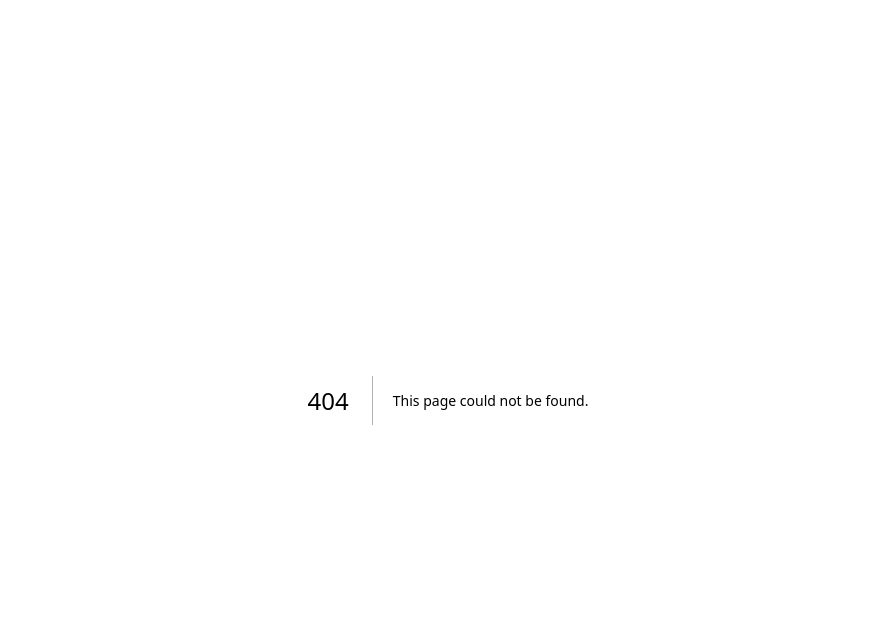
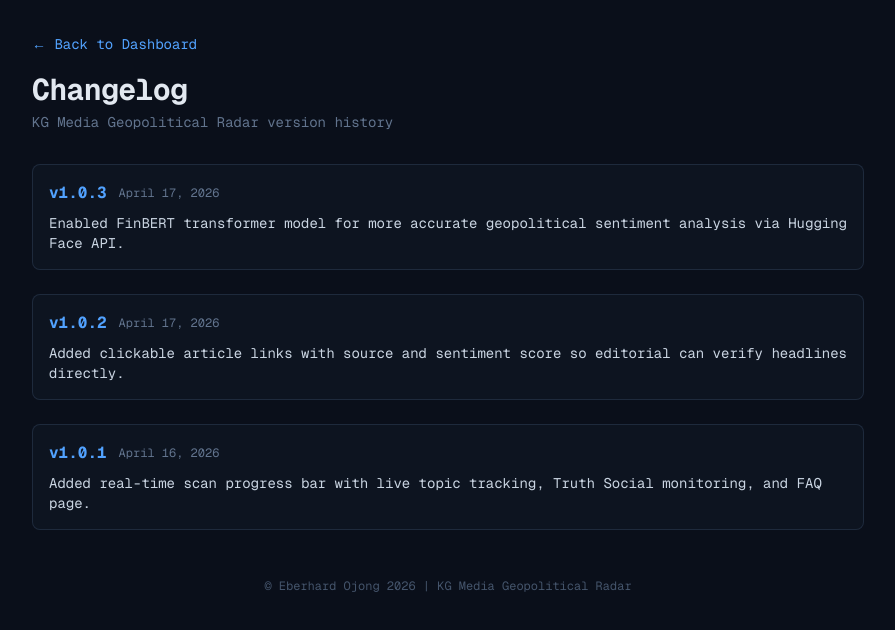
Before and after one commit to eberhard0/kmn-geopolitical-radar, a Next.js app: page /changelog in a window 1280 px wide. Before the commit this address had no page. Shown: the top 630 px of the page, without its empty margins (192-1087 px from the left). Built offline with nearby package versions, Linux system fonts and the light colour scheme.

Commit message:
Add changelog page, update version to v1.0.3

```diff
--- /dev/null
+++ b/app/changelog/page.tsx
@@ -0,0 +1,53 @@
+export default function Changelog() {
+  return (
+    <main className="min-h-screen p-4 md:p-8 max-w-4xl mx-auto">
+      <div className="mb-8">
+        <a href="/" className="text-blue-400 hover:text-blue-300 text-sm">
+          &larr; Back to Dashboard
+        </a>
+        <h1 className="text-2xl md:text-3xl font-bold tracking-tight mt-4">
+          Changelog
+        </h1>
+        <p className="text-sm text-slate-500 mt-1">
+          KG Media Geopolitical Radar version history
+        </p>
+      </div>
+
+      <div className="space-y-6">
+        <div className="border border-slate-700/50 rounded-lg p-4 bg-slate-800/20">
+          <div className="flex items-center gap-3 mb-2">
+            <span className="text-blue-400 font-bold">v1.0.3</span>
+            <span className="text-xs text-slate-500">April 17, 2026</span>
+          </div>
+          <p className="text-sm text-slate-300">
+            Enabled FinBERT transformer model for more accurate geopolitical sentiment analysis via Hugging Face API.
+          </p>
+        </div>
+
+        <div className="border border-slate-700/50 rounded-lg p-4 bg-slate-800/20">
+          <div className="flex items-center gap-3 mb-2">
+            <span className="text-blue-400 font-bold">v1.0.2</span>
+            <span className="text-xs text-slate-500">April 17, 2026</span>
+          </div>
+          <p className="text-sm text-slate-300">
+            Added clickable article links with source and sentiment score so editorial can verify headlines directly.
+          </p>
+        </div>
+
+        <div className="border border-slate-700/50 rounded-lg p-4 bg-slate-800/20">
+          <div className="flex items-center gap-3 mb-2">
+            <span className="text-blue-400 font-bold">v1.0.1</span>
+            <span className="text-xs text-slate-500">April 16, 2026</span>
+          </div>
+          <p className="text-sm text-slate-300">
+            Added real-time scan progress bar with live topic tracking, Truth Social monitoring, and FAQ page.
+          </p>
+        </div>
+      </div>
+
+      <div className="mt-12 text-center text-xs text-slate-600">
+        &copy; Eberhard Ojong 2026 | KG Media Geopolitical Radar
+      </div>
+    </main>
+  );
+}
--- a/app/faq/page.tsx
+++ b/app/faq/page.tsx
@@ -179,7 +179,11 @@ export default function FAQ() {
 
       {/* Footer */}
       <div className="mt-12 text-center text-xs text-slate-600">
-        &copy; Eberhard Ojong 2026 | KG Media Geopolitical Radar v1.0 | KG Media News
+        &copy; Eberhard Ojong 2026 | KG Media Geopolitical Radar{" "}
+        <a href="/changelog" className="text-blue-400 hover:text-blue-300 underline">
+          v1.0.3
+        </a>{" "}
+        | KG Media News
       </div>
     </main>
   );
--- a/app/page.tsx
+++ b/app/page.tsx
@@ -429,8 +429,11 @@ export default function Dashboard() {
 
       {/* Footer */}
       <div className="mt-8 text-center text-xs text-slate-600">
-        &copy; Eberhard Ojong 2026 | KG Media Geopolitical Radar v1.0 | Auto-refreshes every 30s | Cron scan
-        daily |{" "}
+        &copy; Eberhard Ojong 2026 | KG Media Geopolitical Radar{" "}
+        <a href="/changelog" className="text-blue-400 hover:text-blue-300 underline">
+          v1.0.3
+        </a>{" "}
+        | Auto-refreshes every 30s | Cron scan daily |{" "}
         <a href="/faq" className="text-blue-400 hover:text-blue-300 underline">
           FAQ
         </a>
```
